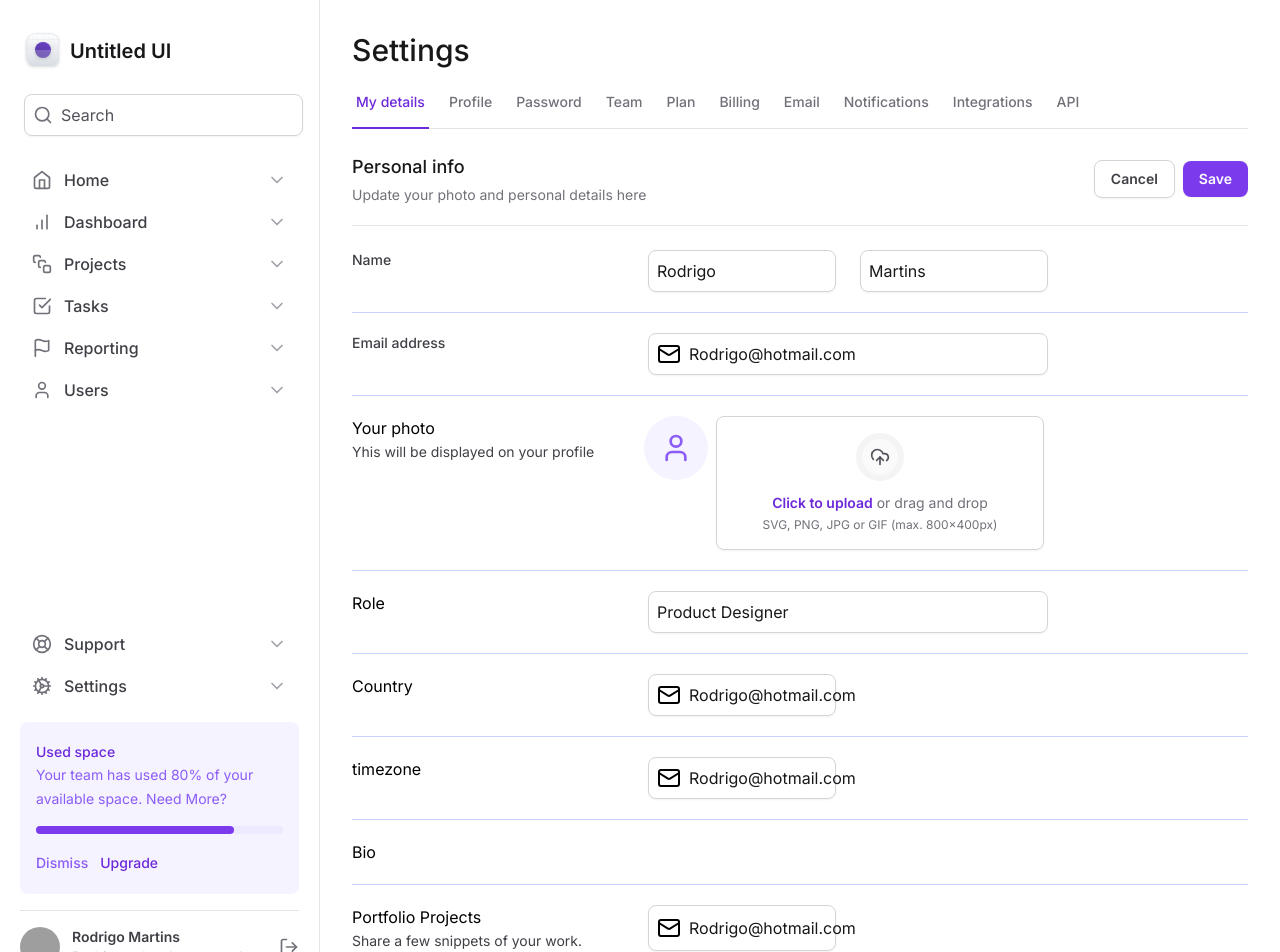
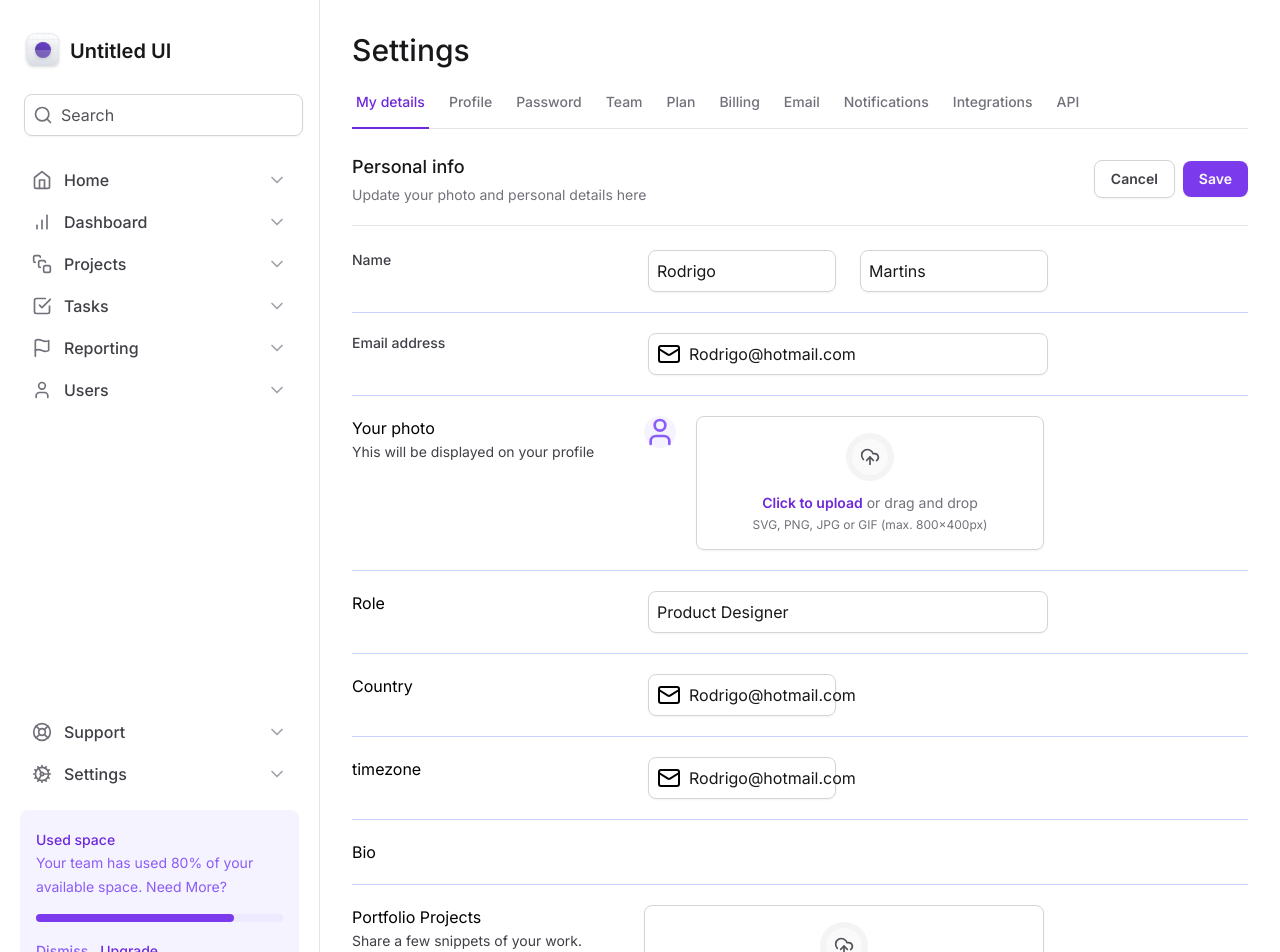
Before and after one commit to RoMartins/tailwind-next, a Next.js app: page / in a window 1280 px wide. Shown: the top 952 px of the page. Built offline with nearby package versions, Linux system fonts and the light colour scheme; grey boxes are pictures that could not be loaded.

Commit message:
UPDATE: COMPONENT IMAGEPREVIEW

```diff
--- a/src/app/components/Form/FileInput/Control.tsx
+++ b/src/app/components/Form/FileInput/Control.tsx
@@ -1,7 +1,30 @@
-import { ComponentProps } from 'react'
+'use client'
+
+import { ChangeEvent, ComponentProps } from 'react'
+import { useFileInputContext } from './Root'
 
 type ControlProps = ComponentProps<'input'>
 
 export function Control(props: ControlProps) {
-  return <input {...props} type="file" className="sr-only" id="photo" />
+  const { id, onFilesSelected } = useFileInputContext()
+
+  function handleFilesSelected(event: ChangeEvent<HTMLInputElement>) {
+    if (!event.target.files?.length) {
+      return
+    }
+
+    const files = Array.from(event.target.files)
+
+    onFilesSelected(files)
+  }
+
+  return (
+    <input
+      {...props}
+      type="file"
+      className="sr-only"
+      id={id}
+      onChange={handleFilesSelected}
+    />
+  )
 }
--- a/src/app/components/Form/FileInput/ImagePreview.tsx
+++ b/src/app/components/Form/FileInput/ImagePreview.tsx
@@ -1,9 +1,33 @@
+'use client'
 import { User } from 'lucide-react'
+import { useFileInputContext } from './Root'
+import { useMemo } from 'react'
 
 export function ImagePreview() {
-  return (
-    <div className="flex h-16 w-16 items-center justify-center rounded-full bg-violet-50">
-      <User className="h-8 w-8 text-violet-500" />
-    </div>
-  )
+  const { file } = useFileInputContext()
+
+  const previewUrl = useMemo(() => {
+    if (file.length === 0) {
+      return null
+    }
+
+    return URL.createObjectURL(file[0])
+  }, [file])
+
+  if (previewUrl === null) {
+    return (
+      <div className="flex  items-center justify-center rounded-full bg-violet-50">
+        <User className="h-8 w-8 text-violet-500" />
+      </div>
+    )
+  } else {
+    return (
+      // eslint-disable-next-line @next/next/no-img-element
+      <img
+        src={previewUrl}
+        alt=""
+        className="h-16 w-16 rounded-full object-cover"
+      />
+    )
+  }
 }
--- a/src/app/components/Form/FileInput/Root.tsx
+++ b/src/app/components/Form/FileInput/Root.tsx
@@ -1,7 +1,32 @@
-import { ComponentProps } from 'react'
+'use client'
+
+import {
+  ComponentProps,
+  createContext,
+  useContext,
+  useId,
+  useState,
+} from 'react'
+
+type FileInputContextProps = {
+  id: string
+  file: File[]
+  onFilesSelected: (file: File[]) => void
+}
+
+const FileInputContext = createContext({} as FileInputContextProps)
 
 export type RootProps = ComponentProps<'div'>
 
 export function Root(props: RootProps) {
-  return <div {...props} />
+  const id = useId()
+  const [file, setFiles] = useState<File[]>([])
+
+  return (
+    <FileInputContext.Provider value={{ id, file, onFilesSelected: setFiles }}>
+      <div {...props} />
+    </FileInputContext.Provider>
+  )
 }
+
+export const useFileInputContext = () => useContext(FileInputContext)
--- a/src/app/components/Form/FileInput/Trigger.tsx
+++ b/src/app/components/Form/FileInput/Trigger.tsx
@@ -1,9 +1,14 @@
+'use client'
+
 import { UploadCloud } from 'lucide-react'
+import { useFileInputContext } from './Root'
 
 export function Trigger() {
+  const { id } = useFileInputContext()
+
   return (
     <label
-      htmlFor="photo"
+      htmlFor={id}
       className=" group flex flex-1 cursor-pointer flex-col items-center gap-3 rounded-lg border border-zinc-300  px-6 py-4 text-center text-zinc-500 shadow-sm hover:border-violet-200 hover:bg-violet-50"
     >
       <div className="rounded-full border-6 border-zinc-100 bg-zinc-50 p-2 group-hover:border-violet-50 group-hover:bg-violet-100">
--- a/src/app/page.tsx
+++ b/src/app/page.tsx
@@ -1,4 +1,4 @@
-import { Mail, UploadCloud, User } from 'lucide-react'
+import { Mail } from 'lucide-react'
 import { InputControl, InputPrefix, InputRoot } from './components/Input'
 import { SettingTabs } from './components/SettingTabs'
 import * as FileInput from './components/Form/FileInput/Index'
@@ -79,7 +79,7 @@
                 Yhis will be displayed on your profile
               </span>
             </label>
-            <FileInput.Root className="flex items-start gap-2">
+            <FileInput.Root className="flex items-start gap-5">
               <FileInput.ImagePreview />
               <FileInput.Trigger />
               <FileInput.Control />
@@ -131,14 +131,10 @@
                 Share a few snippets of your work.
               </span>
             </label>
-            <div className="grid grid-cols-2 gap-6">
-              <InputRoot>
-                <InputPrefix>
-                  <Mail className="" />
-                </InputPrefix>
-                <InputControl type="email" defaultValue="Rodrigo@hotmail.com" />
-              </InputRoot>
-            </div>
+            <FileInput.Root className="flex items-start ">
+              <FileInput.Trigger />
+              <FileInput.Control multiple />
+            </FileInput.Root>
           </div>
         </form>
       </div>
```
